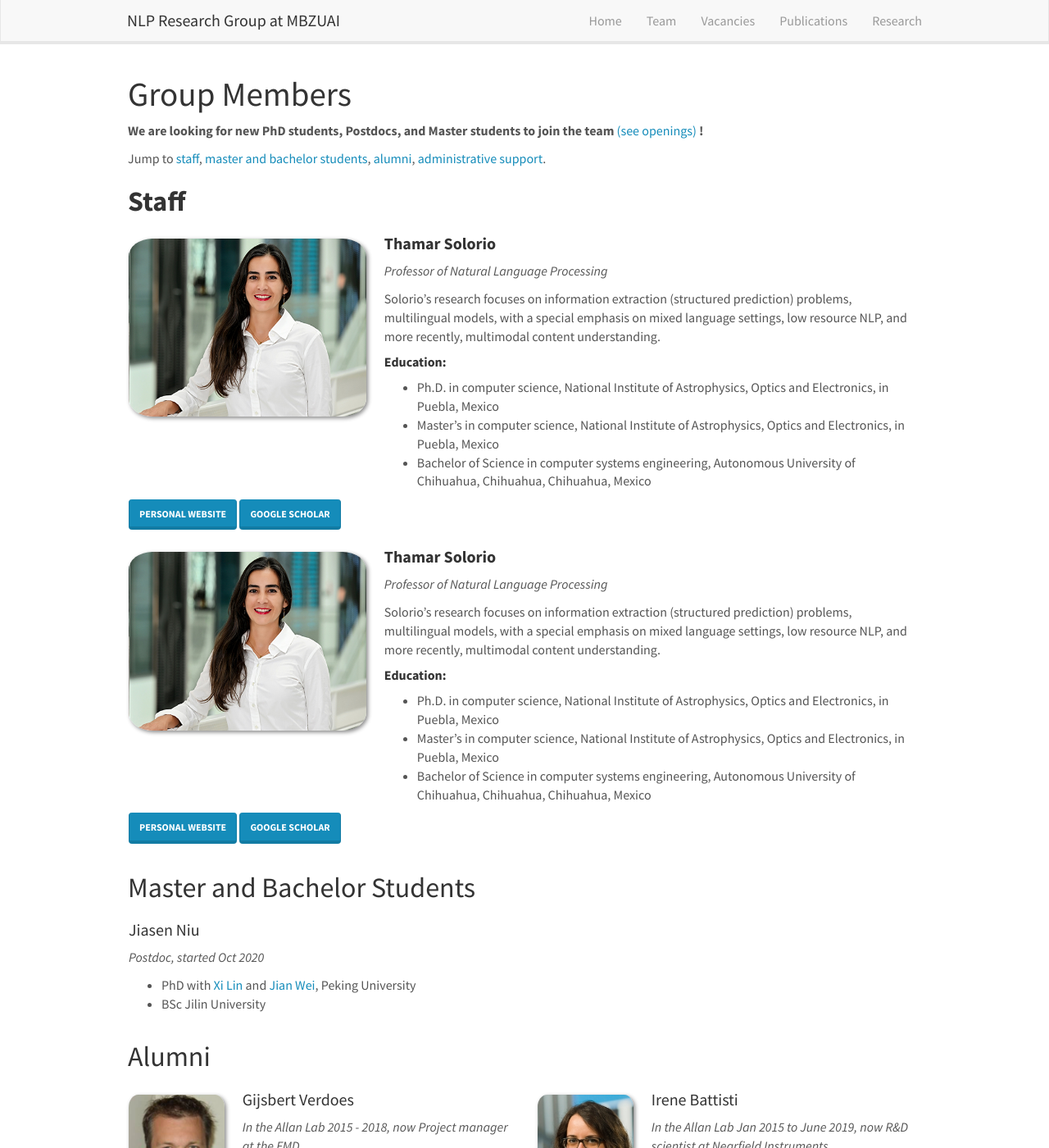
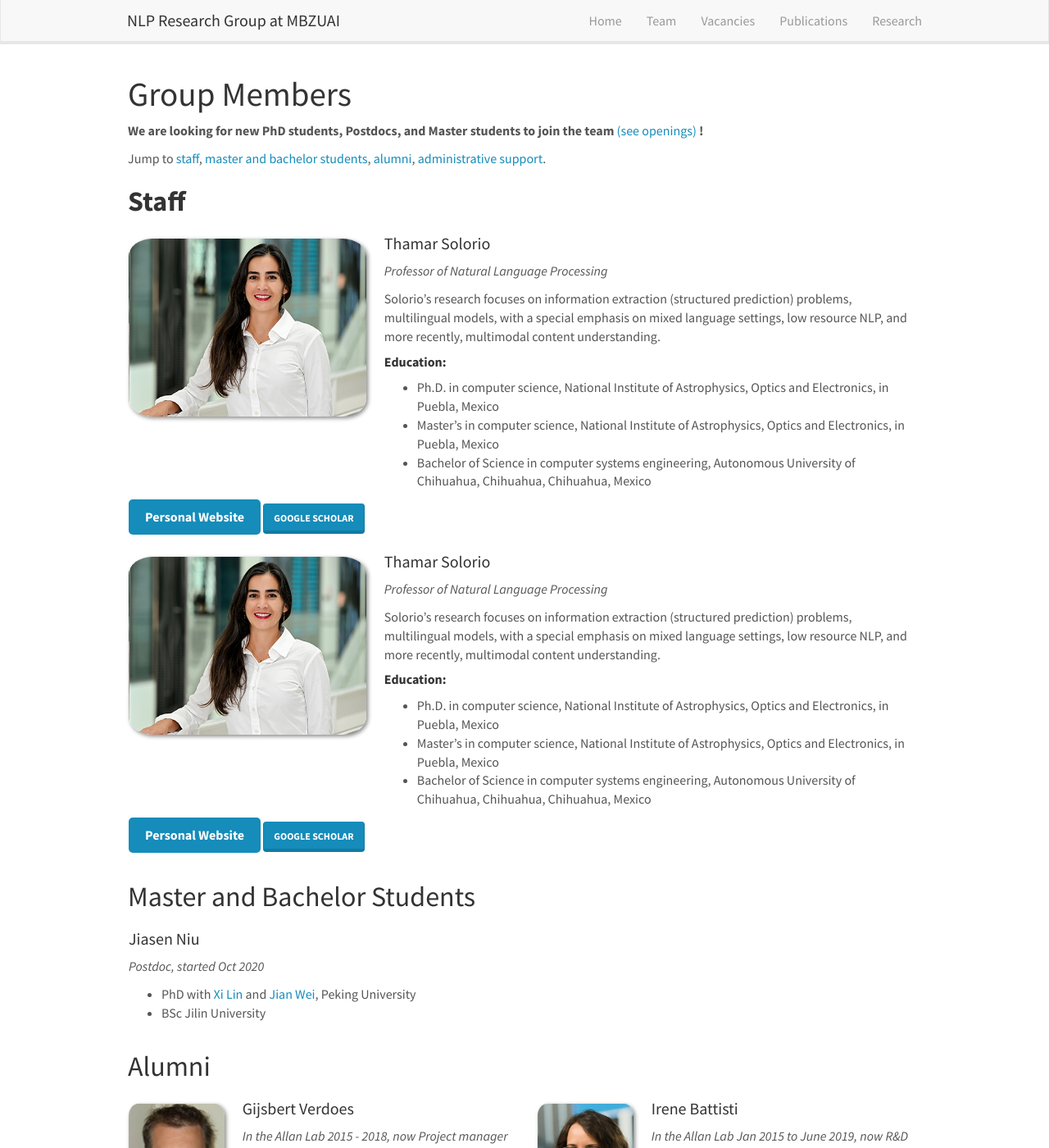
Before and after one commit to RamzaBasharat/MBZUAI, a Jekyll site: the page built from _pages/team.md, in a window 1280 px wide and 1400 px high. Shown: the whole window at 82% size. Built offline with Jekyll 4.4.1, drawn with Linux system fonts in a browser that asks for light colours; nearby versions of some CDN libraries.

Commit message:
designing custom button

```diff
--- a/_pages/team.md
+++ b/_pages/team.md
@@ -25,7 +25,7 @@ Jump to [staff](#staff), [master and bachelor students](#master-and-bachelor-stu
 
 <div class="col-sm-12 clearfix">
   <img src="{{ site.url }}{{ site.baseurl }}/images/teampic/{{ member.photo }}" class="img-responsive" width="30%" style="float: left" />
-  <h4><b>{{ member.name }}</b></h4>
+  <h4>{{ member.name }}</h4>
   <i>{{ member.info }}</i>
 
 [//]: # (  <a href="mailto:{{ member.email }}">{{ member.email }}</a>)
@@ -66,8 +66,8 @@ Jump to [staff](#staff), [master and bachelor students](#master-and-bachelor-stu
 </ul>
 </div>
 <div class="col-sm-12 clearfix">
-  <a href="{{ member.website }}" class="btn btn-primary" target="_blank">Personal Website</a>
-  <a href="{{ member.google_scholar }}" class="btn btn-primary" target="_blank">Google Scholar</a>
+  <a href="{{ member.website }}" class="custom-btn" target="_blank">Personal Website</a>
+  <a href="{{ member.google_scholar }}" class="btn btn-primary" target="_blank">Google Scholar</a><br>
 </div>
 
 
--- a/css/main.scss
+++ b/css/main.scss
@@ -90,3 +90,35 @@ firstp {
     margin-left: 30px;
     margin-right: 30px;
 }
+
+/* custom button */
+
+.custom-btn {
+    display: inline-block;
+    padding: 10px 20px;
+    font-size: 16px;
+    font-weight: bold;
+    text-align: center;
+    text-decoration: none;
+    color: #fff; /* Text color */
+    background-color: #158CBA; /* Background color */
+    border: none; /* Remove default border */
+    border-radius: 5px; /* Rounded corners */
+    transition: background-color 0.3s, transform 0.3s; /* Smooth transition for hover effects */
+    cursor: pointer; /* Pointer cursor on hover */
+}
+
+.custom-btn:hover {
+    background-color: #136E99; /* Darker background color on hover */
+    transform: scale(1.05); /* Slightly enlarge the button on hover */
+}
+
+.custom-btn:active {
+    background-color: #0F5774; /* Even darker background color when the button is clicked */
+    transform: scale(1.00); /* Reset to original size on click */
+}
+
+.custom-btn:focus {
+    outline: none; /* Remove default focus outline */
+    box-shadow: 0 0 0 3px rgba(21, 140, 186, 0.5); /* Add a focus ring for accessibility */
+}
```
